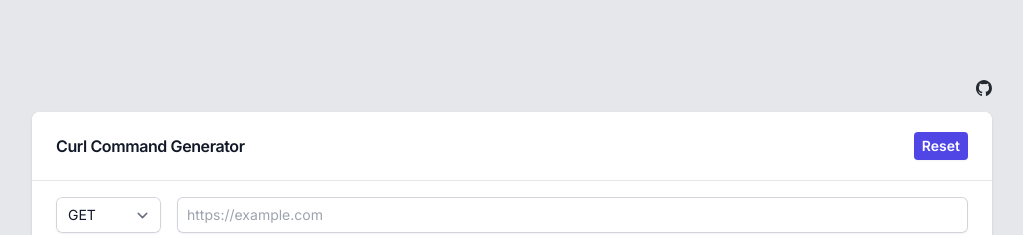
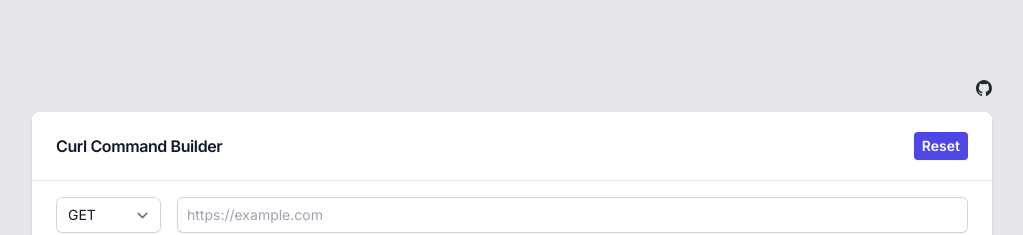
Before and after one commit to ibrahimalanshor/curl-command-builder, a Vue app: page / in a window 1280 px wide. Shown: the top 235 px of the page, without its empty margins (128-1151 px from the left). Built offline with nearby package versions, Linux system fonts and the light colour scheme.

Commit message:
Update App.vue

```diff
--- a/src/App.vue
+++ b/src/App.vue
@@ -177,7 +177,7 @@ watch(curlOptions, () => {
         <img :src="GithubIcon" alt="Github" class="w-4 h-4" />
       </a>
     </div>
-    <base-card title="Curl Command Generator" with-header custom-content>
+    <base-card title="Curl Command Builder" with-header custom-content>
       <template #action>
         <base-button size="sm" color="indigo" v-on:click="handleReset"
           >Reset</base-button
```
